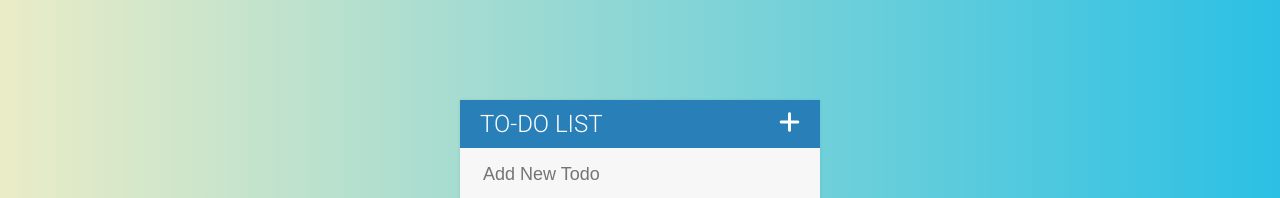
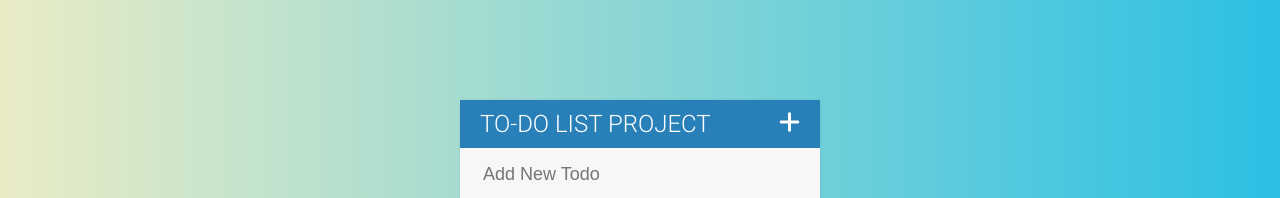
Before and after one commit to Vrzgi/Todo-App, a plain HTML site: page index.html in a window 1280 px wide. Shown: the top 198 px of the page. Drawn offline with Linux system fonts and the light colour scheme.

Commit message:
change title of page

```diff
--- a/index.html
+++ b/index.html
@@ -14,7 +14,7 @@
 </head>
 <body>
     <div id="container">
-        <h1>To-Do List <i class="fa fa-plus"></i></h1>
+        <h1>To-Do List Project<i class="fa fa-plus"></i></h1>
         <input type="text" placeholder="Add New Todo">
         <ul>
             <li><span><i class="fa fa-trash"></i></span> To Potion Class</li>
```
